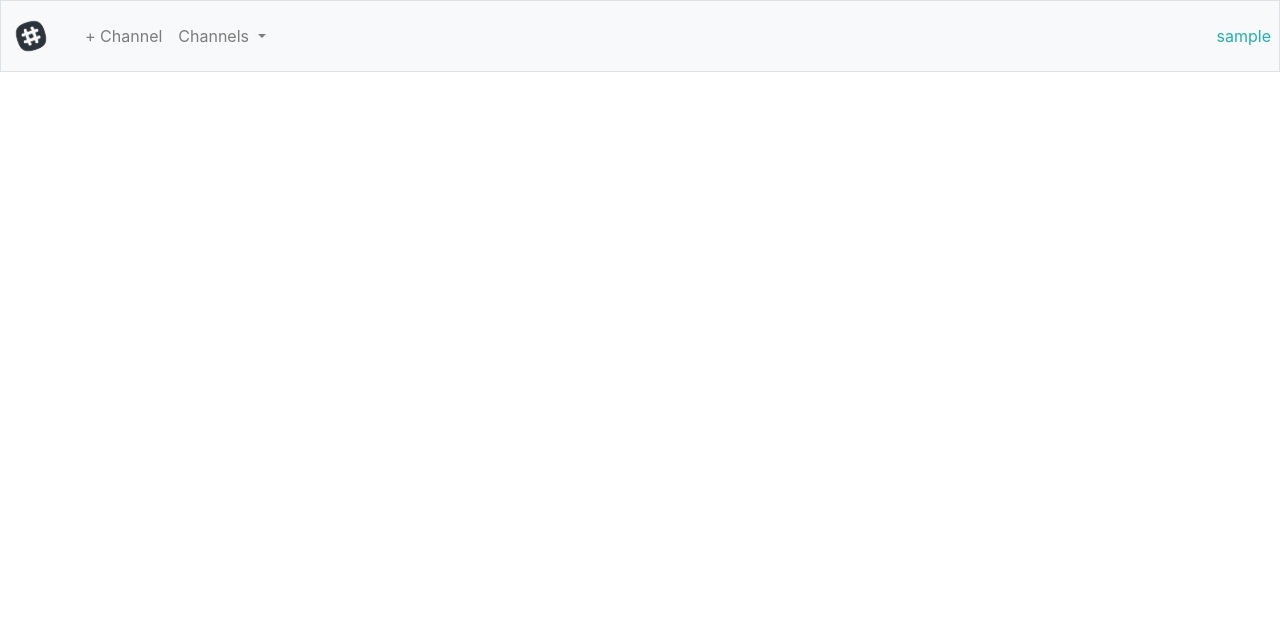
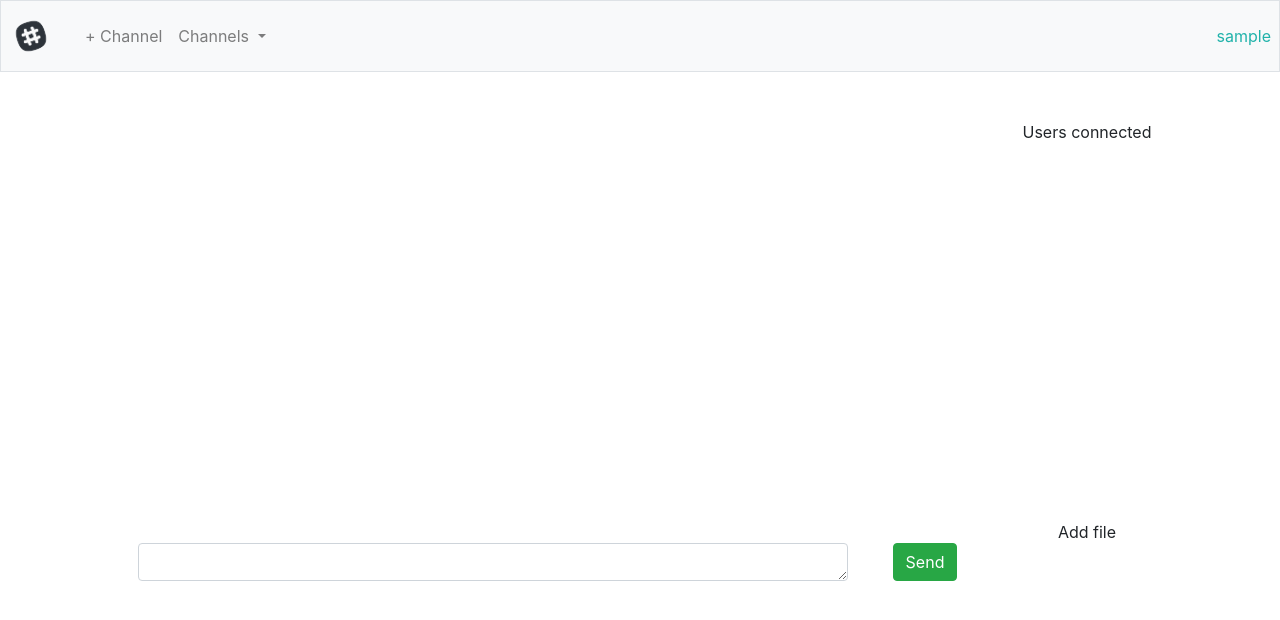
Before and after one commit to marcorichetta/cs50w-project2, a Flask app: page /channels/1 in a window 1280 px wide. Shown: the top 620 px of the page. Run offline with Flask 2, Linux system fonts and the light colour scheme; the visitor is signed in with stand-in values (Sample User, id 1); some libraries are stand-ins or nearby versions.

Commit message:
Message box designed on channel page

```diff
--- a/application.py
+++ b/application.py
@@ -56,7 +56,6 @@ def create():
         channelsCreated.append(newChannel)
 
         return redirect("/channels/" + newChannel)
-        #return render_template("index.html", channels = channelsCreated)
 
     else:
 
@@ -71,4 +70,4 @@ def channel(channel):
 
         return redirect("/")
     else:
-        return render_template("channel.html")
+        return render_template("channel.html", channels= channelsCreated)
--- a/static/style.css
+++ b/static/style.css
@@ -29,6 +29,11 @@ body .navbar
 
 .container-channel {
     display: grid;
-    grid-template-columns: 150px auto 100px;
+    grid-template-columns: auto 150px;
     grid-template-rows: 25rem 100px;
 }
+
+#message-box {
+    align-self: center;
+    margin: 20px;
+}
--- a/templates/channel.html
+++ b/templates/channel.html
@@ -6,6 +6,26 @@
 
 {% block content %}
     <div class="container-channel">
+        <div id="chat">
 
+        </div>
+
+        <div id="users">Users connected</div>
+
+        <div id="message-box">
+            <form method="POST" class="form-border">
+                <div class="form-row">
+                    <div class="form-group col-sm">
+                        <div class="input-group">
+                            <textarea name="comment" id="comment" class="form-control" rows="1" required></textarea>
+                        </div>
+                    </div>
+                    <div class="form-group col-sm-2">
+                        <button class="btn btn-success" type="submit">Send</button>
+                    </div>
+                </div>
+            </form>
+        </div>
+        <div id="File">Add file</div>
     </div>
 {% endblock %}
```
